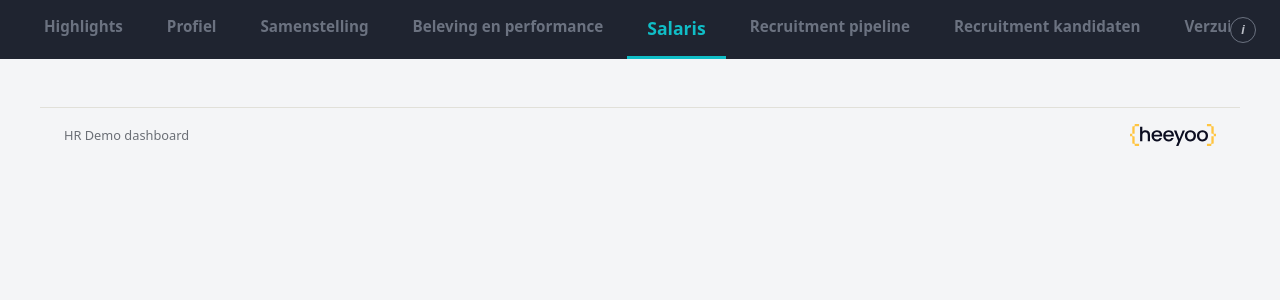
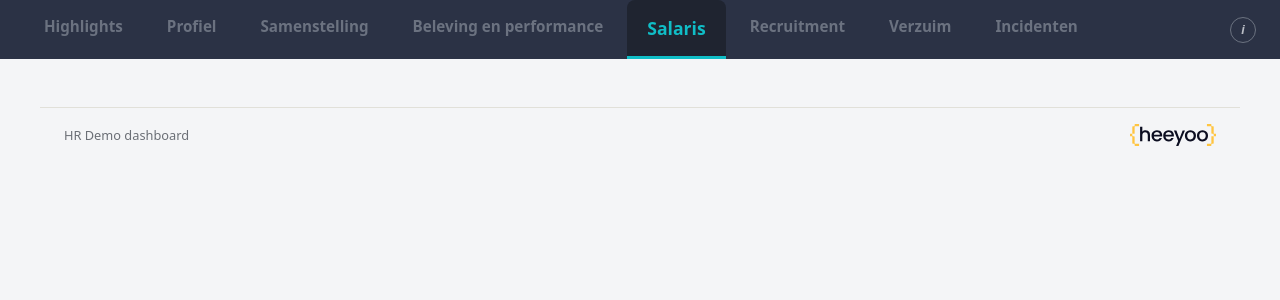
Before and after one commit to LauraHeeyoo/hr-dashboard-app, a Python web app: template src/hr_dashboard/templates/base.html in a window 1280 px wide. Shown: the top 300 px of the page. Run offline with Jinja, Linux system fonts and the light colour scheme; the template is opened without the code that fills it, so the values that code supplies are empty.

Commit message:
Navbar polish: permanent active-tab plate, bolder text, lighter bar, merge Recruitment tabs
The active tab now gets a permanent dark plate (--navy) instead of only a
lighter background on hover, plus heavier font weight (800) — a hover-only
reveal was misleading anyway, since you can't navigate to the page you're
already on (fixed via :not(.active) on the hover selector). The bar itself
moves to a new, lighter --navy-light so the plate reads as an intentional
highlight rather than a coincidence of color.

Also drops "Recruitment kandidaten" as a separate placeholder tab: content
review of the source Power BI report showed the two Recruitment pages
share the same underlying data/slicers and are complementary rather than
redundant, so they're planned as one merged page instead of two — one
placeholder tab now instead of two.

Co-Authored-By: Claude Sonnet 5 <noreply@anthropic.com>

```diff
--- a/src/hr_dashboard/static/styles.css
+++ b/src/hr_dashboard/static/styles.css
@@ -1,5 +1,6 @@
 :root {
     --navy: #1f2430;
+    --navy-light: #2b3245;
     --teal: #10bdc6;
     --page-bg: #f4f5f7;
     --card-bg: #ffffff;
@@ -18,7 +19,10 @@ body {
 }
 
 .app-header {
-    background: var(--navy);
+    /* Lighter than --navy (used for the active tab's own plate below) on
+       purpose — Laura: with both at the same shade, the active tab's
+       "permanent highlight" plate barely read as intentional. */
+    background: var(--navy-light);
     padding: 0 24px;
     display: flex;
     align-items: center;
@@ -57,14 +61,20 @@ body:has(.grid-stack) .app-header {
     white-space: nowrap;
 }
 
-.nav-tab:not(.disabled):hover {
+/* Not .active too — hovering the page you're already on isn't a
+   navigable affordance, so showing the same "you could click this" cue
+   there would be misleading (Laura). The active tab already has its own
+   permanent, stronger highlight below. */
+.nav-tab:not(.disabled):not(.active):hover {
     background: rgba(255, 255, 255, 0.14);
 }
 
 .nav-tab.active {
+    background: var(--navy);
     color: var(--teal);
     border-bottom-color: var(--teal);
     font-size: 1.1rem;
+    font-weight: 800;
 }
 
 /* Pages not built yet — same shape/hover-eligible position as a real tab
--- a/src/hr_dashboard/templates/base.html
+++ b/src/hr_dashboard/templates/base.html
@@ -15,8 +15,7 @@
             <span class="nav-tab disabled" title="Nog niet gebouwd">Samenstelling</span>
             <span class="nav-tab disabled" title="Nog niet gebouwd">Beleving en performance</span>
             <a href="/salaris" class="nav-tab active">Salaris</a>
-            <span class="nav-tab disabled" title="Nog niet gebouwd">Recruitment pipeline</span>
-            <span class="nav-tab disabled" title="Nog niet gebouwd">Recruitment kandidaten</span>
+            <span class="nav-tab disabled" title="Nog niet gebouwd">Recruitment</span>
             <span class="nav-tab disabled" title="Nog niet gebouwd">Verzuim</span>
             <span class="nav-tab disabled" title="Nog niet gebouwd">Incidenten</span>
         </nav>
```
